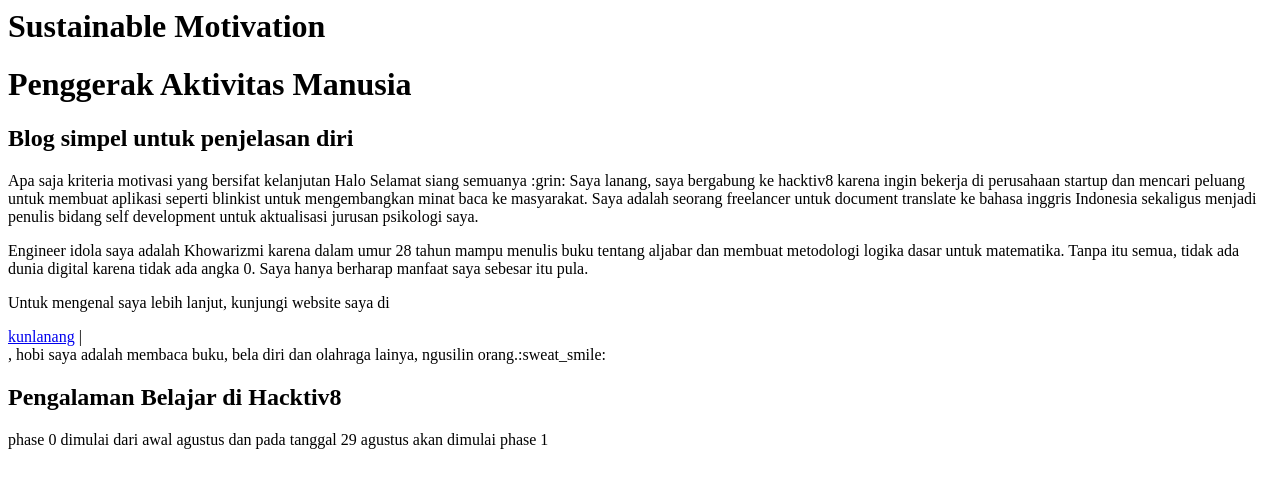
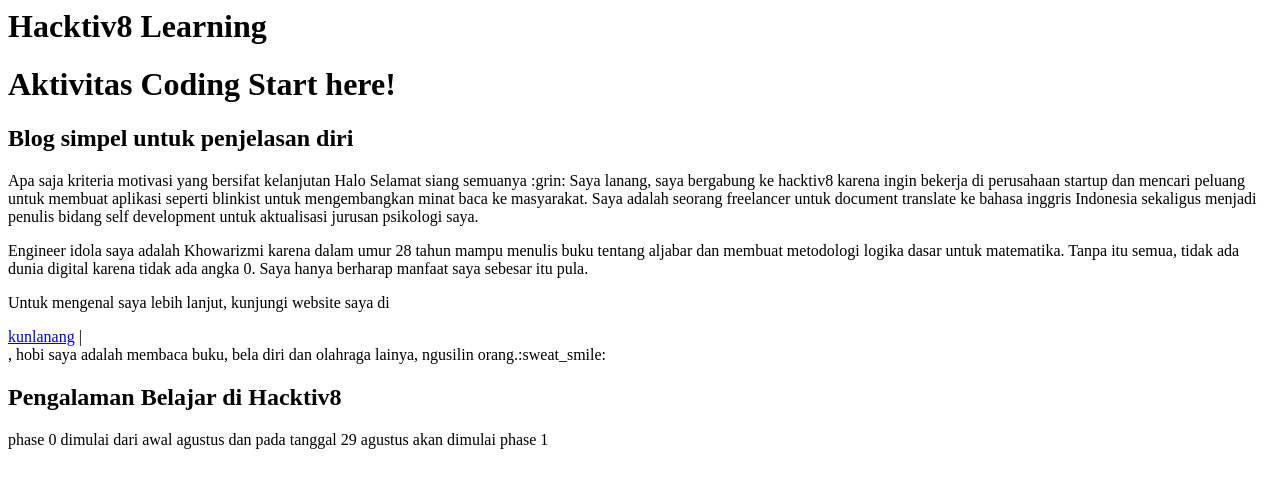
Before and after one commit to kun7/Kun7.github.io, a plain HTML site: page index.html in a window 1280 px wide. Drawn offline with Linux system fonts and the light colour scheme.

Commit message:
Update index.html

```diff
--- a/index.html
+++ b/index.html
@@ -1,8 +1,8 @@
 <html>
-  <meta><h1>Sustainable Motivation</h1>
+  <meta><h1>Hacktiv8 Learning</h1>
 <body>
   <div>
-  <h1>Penggerak Aktivitas Manusia</h1>
+  <h1>Aktivitas Coding Start here!</h1>
   <h2>Blog simpel untuk penjelasan diri</h2>
     <p>Apa saja kriteria motivasi yang bersifat kelanjutan
     Halo Selamat siang semuanya :grin:
```
